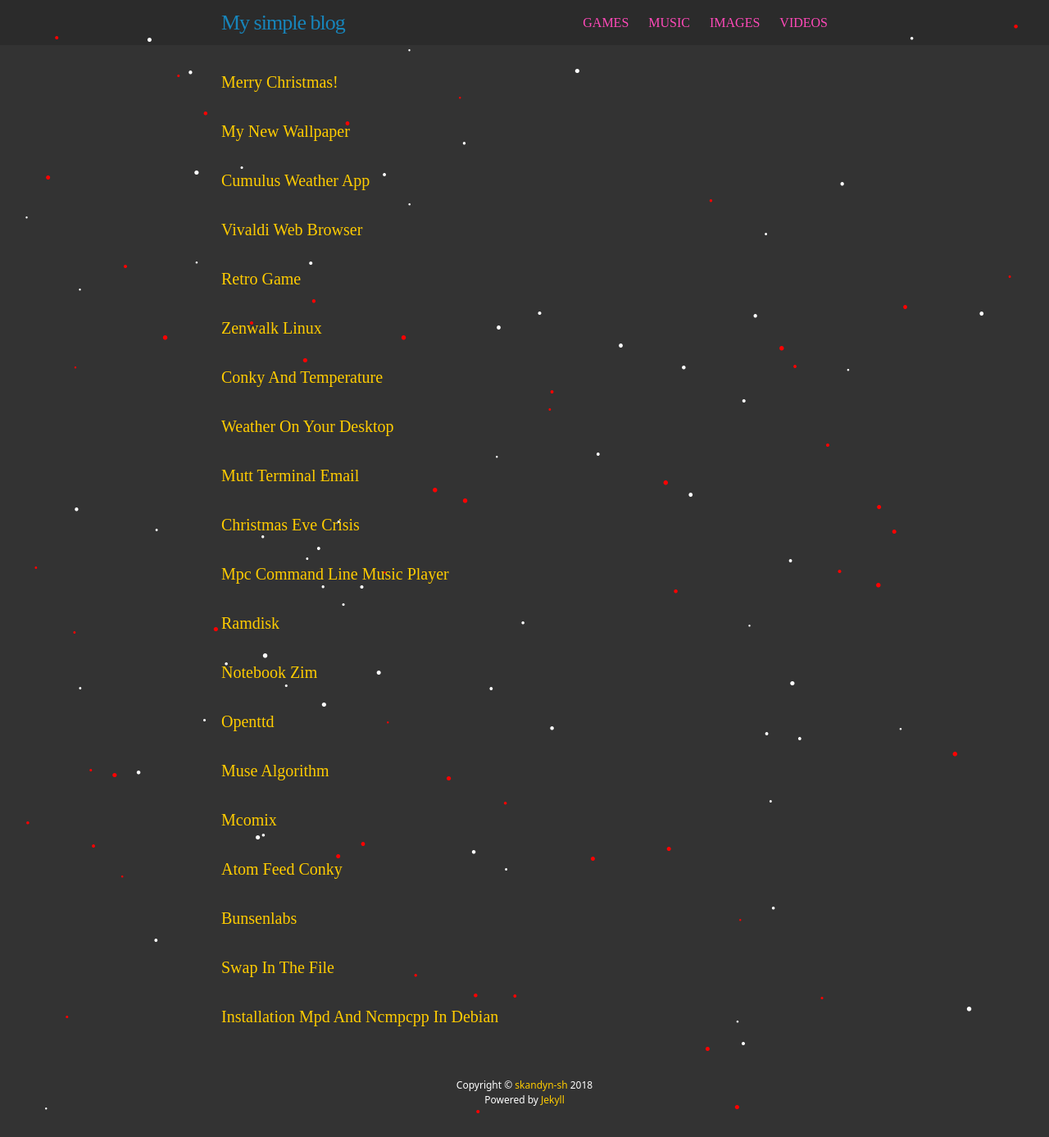
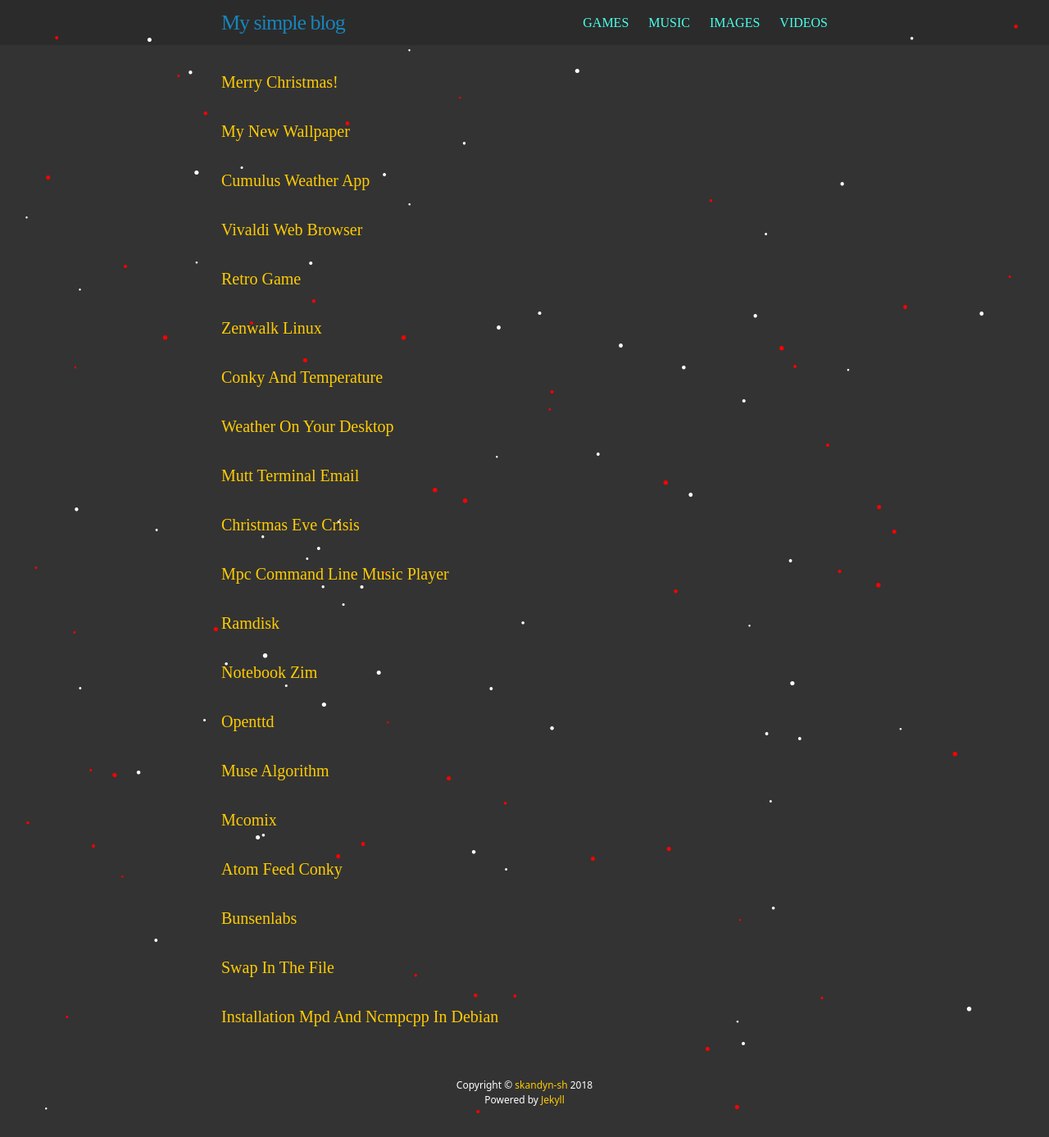
Before and after one commit to skandyn-sh/skandyn-sh.github.io, a Jekyll site: the page built from index.html, in a window 1280 px wide. Shown: the whole page at 82% size. Built offline with Jekyll 4.4.1, drawn with Linux system fonts in a browser that asks for light colours; nearby versions of some CDN libraries; library files that are not in the unit come from our copies; comment, search, counter and statistics services are not loaded.

Commit message:
Update main.scss

```diff
--- a/css/main.scss
+++ b/css/main.scss
@@ -14,7 +14,7 @@
 $spacing-unit:     30px;
 
 $text-color:       #ddd;
-$text-color2:      #ff49b9;
+$text-color2:      #49ffea;
 $text-color3:      #00ff00;
 $text-color4:      #95fff3;
 $background-color: #333333;
```
